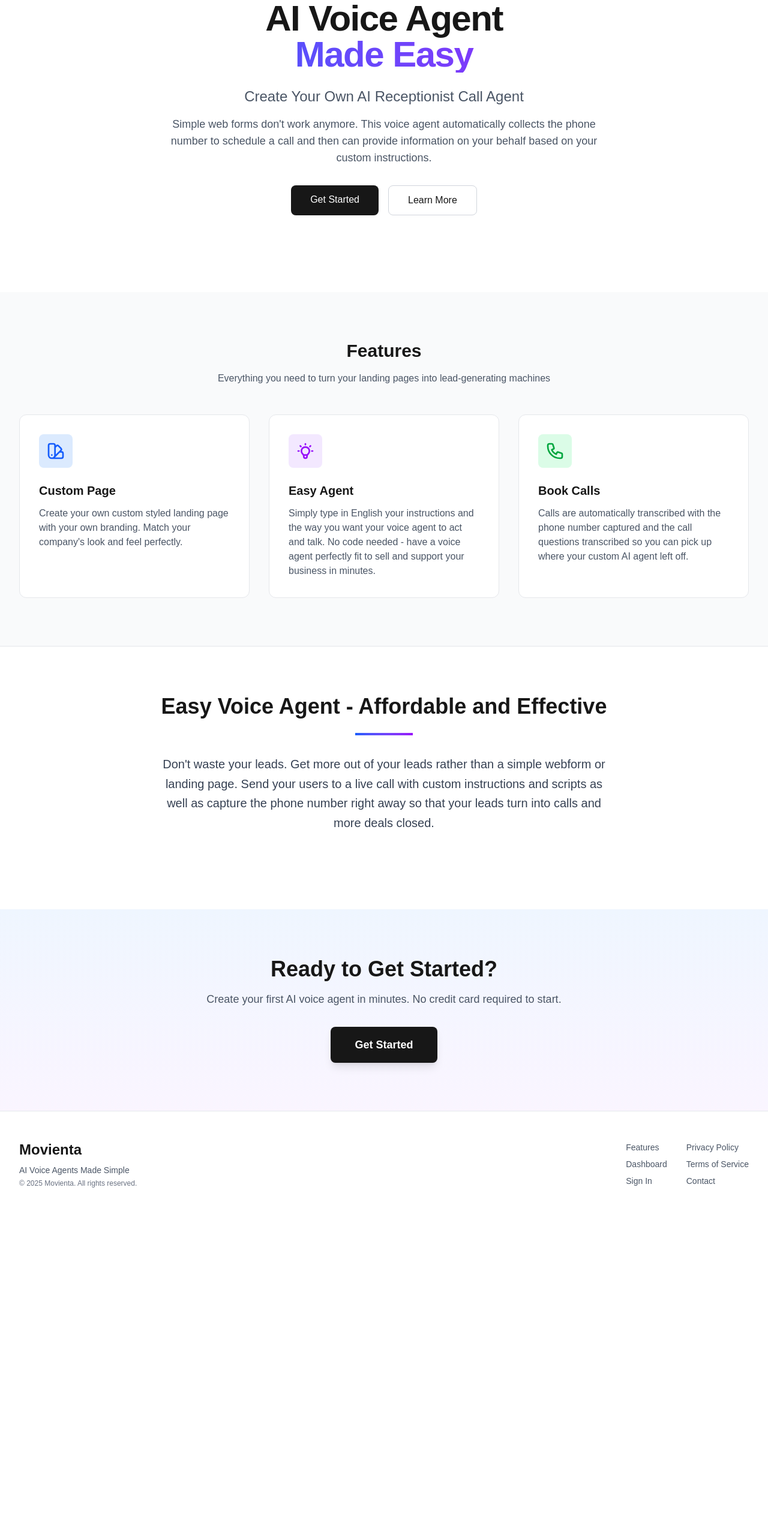
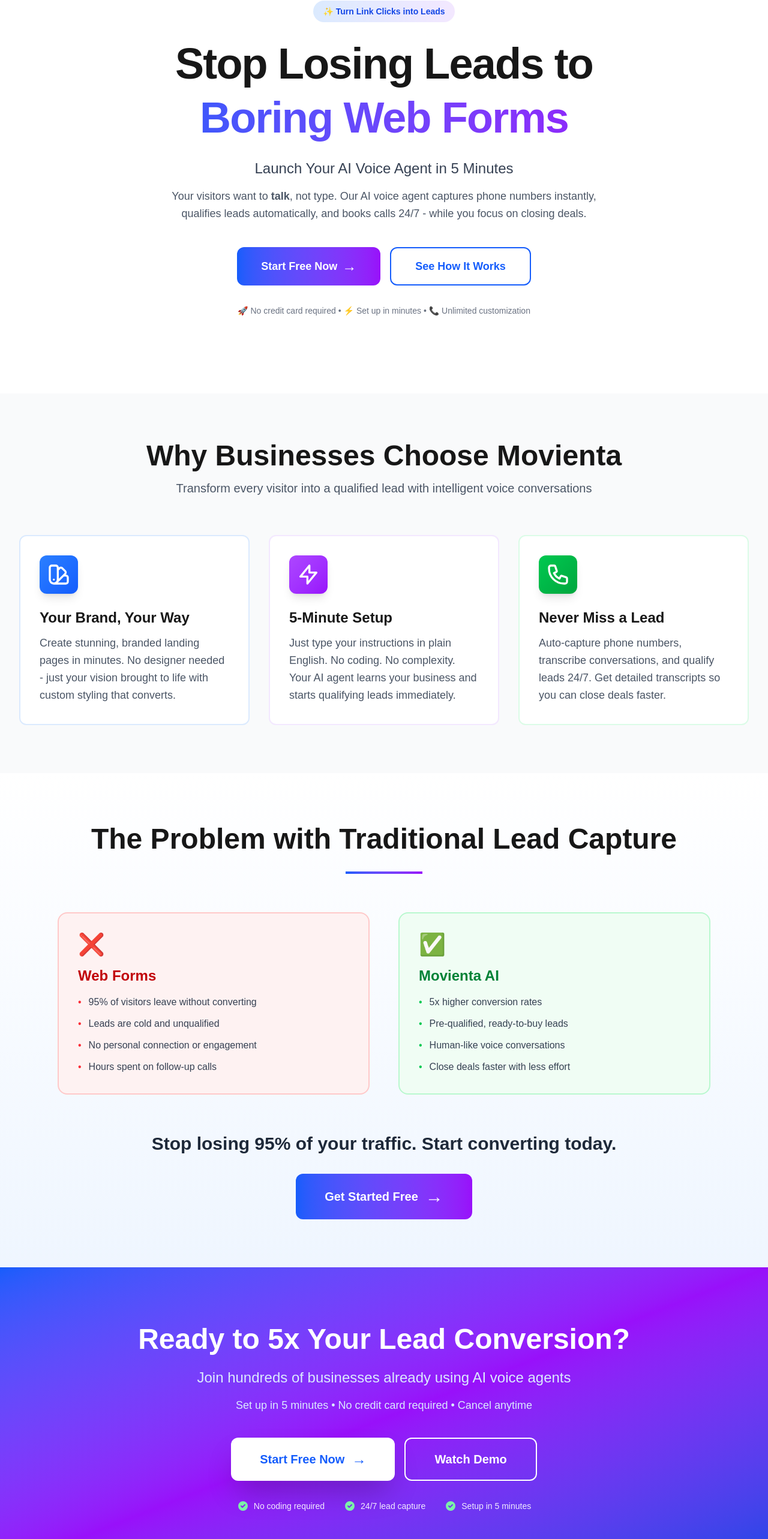
Before and after one commit to CHris23132/Movienta-app, a Next.js app: page / in a window 1280 px wide. Shown: the part 192-2758 px from the top of the page at 60% size. Before the commit the page ends 2221 px from the top, so only its background shows below. Built offline with nearby package versions, Linux system fonts and the light colour scheme; no server answers.

Commit message:
updated-system-landing-page-convert

```diff
--- a/src/app/page.tsx
+++ b/src/app/page.tsx
@@ -7,18 +7,12 @@
       <header className="w-full border-b border-gray-200 dark:border-gray-800">
         <nav className="max-w-7xl mx-auto px-4 sm:px-6 lg:px-8 h-16 flex items-center justify-between">
           <div className="text-2xl font-bold text-foreground">Movienta</div>
-          <div className="flex items-center gap-6">
-            <a href="#services" className="text-sm font-medium hover:text-gray-600 dark:hover:text-gray-400 transition-colors">
-              Services
-            </a>
-            <a href="#about" className="text-sm font-medium hover:text-gray-600 dark:hover:text-gray-400 transition-colors">
-              About
-            </a>
-            <a href="#contact" className="text-sm font-medium hover:text-gray-600 dark:hover:text-gray-400 transition-colors">
-              Contact
-            </a>
-            <Link href="/admin" className="bg-foreground text-background px-4 py-2 rounded-lg text-sm font-medium hover:opacity-90 transition-opacity">
-              Admin Dashboard
+          <div className="flex items-center gap-4">
+            <Link href="/login" className="text-sm font-medium hover:text-gray-600 dark:hover:text-gray-400 transition-colors">
+              Sign In
+            </Link>
+            <Link href="/admin" className="bg-gradient-to-r from-blue-600 to-purple-600 text-white px-6 py-2.5 rounded-lg text-sm font-semibold hover:shadow-lg hover:scale-105 transition-all">
+              Start Now →
             </Link>
           </div>
         </nav>
@@ -28,71 +22,77 @@
       <main className="flex-1">
         <section className="max-w-7xl mx-auto px-4 sm:px-6 lg:px-8 py-20 md:py-32">
           <div className="text-center max-w-4xl mx-auto">
-            <h1 className="text-5xl md:text-6xl font-bold tracking-tight mb-6">
-              AI Voice Agent
+            <div className="inline-block bg-gradient-to-r from-blue-100 to-purple-100 dark:from-blue-900/30 dark:to-purple-900/30 px-4 py-2 rounded-full text-sm font-semibold text-blue-700 dark:text-blue-300 mb-6">
+              ✨ Turn Link Clicks into Leads
+            </div>
+            <h1 className="text-5xl md:text-7xl font-bold tracking-tight mb-6 leading-tight">
+              Stop Losing Leads to
               <span className="block text-transparent bg-clip-text bg-gradient-to-r from-blue-600 to-purple-600">
-                Made Easy
+                Boring Web Forms
               </span>
             </h1>
-            <p className="text-xl md:text-2xl text-gray-600 dark:text-gray-400 mb-4">
-              Create Your Own AI Receptionist Call Agent
+            <p className="text-xl md:text-2xl text-gray-700 dark:text-gray-300 mb-4 font-medium">
+              Launch Your AI Voice Agent in 5 Minutes
             </p>
-            <p className="text-lg text-gray-600 dark:text-gray-400 mb-8 max-w-3xl mx-auto">
-              Simple web forms don&apos;t work anymore. This voice agent automatically collects the phone number to schedule a call
-              and then can provide information on your behalf based on your custom instructions.
+            <p className="text-lg text-gray-600 dark:text-gray-400 mb-10 max-w-3xl mx-auto leading-relaxed">
+              Your visitors want to <strong>talk</strong>, not type. Our AI voice agent captures phone numbers instantly,
+              qualifies leads automatically, and books calls 24/7 - while you focus on closing deals.
             </p>
-            <div className="flex flex-col sm:flex-row gap-4 justify-center">
-              <Link href="/admin" className="bg-foreground text-background px-8 py-3 rounded-lg font-medium hover:opacity-90 transition-opacity">
-                Get Started
+            <div className="flex flex-col sm:flex-row gap-4 justify-center mb-8">
+              <Link href="/admin" className="bg-gradient-to-r from-blue-600 to-purple-600 text-white px-10 py-4 rounded-xl font-semibold text-lg hover:shadow-2xl hover:scale-105 transition-all flex items-center justify-center gap-2">
+                Start Free Now <span className="text-2xl">→</span>
               </Link>
-              <a href="#features" className="border border-gray-300 dark:border-gray-700 px-8 py-3 rounded-lg font-medium hover:bg-gray-50 dark:hover:bg-gray-900 transition-colors">
-                Learn More
-              </a>
+              <Link href="/signup" className="border-2 border-blue-600 text-blue-600 dark:text-blue-400 px-10 py-4 rounded-xl font-semibold text-lg hover:bg-blue-50 dark:hover:bg-blue-950/30 transition-all">
+                See How It Works
+              </Link>
             </div>
+            <p className="text-sm text-gray-500 dark:text-gray-500">
+              🚀 No credit card required • ⚡ Set up in minutes • 📞 Unlimited customization
+            </p>
           </div>
         </section>
 
         {/* Features Section */}
         <section id="features" className="bg-gray-50 dark:bg-gray-900/50 py-20">
           <div className="max-w-7xl mx-auto px-4 sm:px-6 lg:px-8">
-            <h2 className="text-3xl font-bold text-center mb-4">Features</h2>
-            <p className="text-center text-gray-600 dark:text-gray-400 mb-12 max-w-2xl mx-auto">
-              Everything you need to turn your landing pages into lead-generating machines
+            <h2 className="text-4xl md:text-5xl font-bold text-center mb-4">Why Businesses Choose Movienta</h2>
+            <p className="text-center text-xl text-gray-600 dark:text-gray-400 mb-16 max-w-3xl mx-auto">
+              Transform every visitor into a qualified lead with intelligent voice conversations
             </p>
             <div className="grid md:grid-cols-3 gap-8">
-              <div className="bg-background p-8 rounded-xl border border-gray-200 dark:border-gray-800">
-                <div className="w-14 h-14 bg-blue-100 dark:bg-blue-900/30 rounded-lg flex items-center justify-center mb-6">
-                  <svg className="w-8 h-8 text-blue-600" fill="none" stroke="currentColor" viewBox="0 0 24 24">
+              <div className="bg-background p-8 rounded-xl border-2 border-blue-100 dark:border-blue-900/30 hover:border-blue-300 dark:hover:border-blue-700 transition-all hover:shadow-xl">
+                <div className="w-16 h-16 bg-gradient-to-br from-blue-500 to-blue-600 rounded-xl flex items-center justify-center mb-6 shadow-lg">
+                  <svg className="w-10 h-10 text-white" fill="none" stroke="currentColor" viewBox="0 0 24 24">
                     <path strokeLinecap="round" strokeLinejoin="round" strokeWidth={2} d="M7 21a4 4 0 01-4-4V5a2 2 0 012-2h4a2 2 0 012 2v12a4 4 0 01-4 4zm0 0h12a2 2 0 002-2v-4a2 2 0 00-2-2h-2.343M11 7.343l1.657-1.657a2 2 0 012.828 0l2.829 2.829a2 2 0 010 2.828l-8.486 8.485M7 17h.01" />
                   </svg>
                 </div>
-                <h3 className="text-xl font-semibold mb-3">Custom Page</h3>
-                <p className="text-gray-600 dark:text-gray-400">
-                  Create your own custom styled landing page with your own branding. Match your company&apos;s look and feel perfectly.
+                <h3 className="text-2xl font-bold mb-3">Your Brand, Your Way</h3>
+                <p className="text-gray-600 dark:text-gray-400 text-lg leading-relaxed">
+                  Create stunning, branded landing pages in minutes. No designer needed - just your vision brought to life with custom styling that converts.
                 </p>
               </div>
 
-              <div className="bg-background p-8 rounded-xl border border-gray-200 dark:border-gray-800">
-                <div className="w-14 h-14 bg-purple-100 dark:bg-purple-900/30 rounded-lg flex items-center justify-center mb-6">
-                  <svg className="w-8 h-8 text-purple-600" fill="none" stroke="currentColor" viewBox="0 0 24 24">
-                    <path strokeLinecap="round" strokeLinejoin="round" strokeWidth={2} d="M9.663 17h4.673M12 3v1m6.364 1.636l-.707.707M21 12h-1M4 12H3m3.343-5.657l-.707-.707m2.828 9.9a5 5 0 117.072 0l-.548.547A3.374 3.374 0 0014 18.469V19a2 2 0 11-4 0v-.531c0-.895-.356-1.754-.988-2.386l-.548-.547z" />
+              <div className="bg-background p-8 rounded-xl border-2 border-purple-100 dark:border-purple-900/30 hover:border-purple-300 dark:hover:border-purple-700 transition-all hover:shadow-xl">
+                <div className="w-16 h-16 bg-gradient-to-br from-purple-500 to-purple-600 rounded-xl flex items-center justify-center mb-6 shadow-lg">
+                  <svg className="w-10 h-10 text-white" fill="none" stroke="currentColor" viewBox="0 0 24 24">
+                    <path strokeLinecap="round" strokeLinejoin="round" strokeWidth={2} d="M13 10V3L4 14h7v7l9-11h-7z" />
                   </svg>
                 </div>
-                <h3 className="text-xl font-semibold mb-3">Easy Agent</h3>
-                <p className="text-gray-600 dark:text-gray-400">
-                  Simply type in English your instructions and the way you want your voice agent to act and talk. No code needed - have a voice agent perfectly fit to sell and support your business in minutes.
+                <h3 className="text-2xl font-bold mb-3">5-Minute Setup</h3>
+                <p className="text-gray-600 dark:text-gray-400 text-lg leading-relaxed">
+                  Just type your instructions in plain English. No coding. No complexity. Your AI agent learns your business and starts qualifying leads immediately.
                 </p>
               </div>
 
-              <div className="bg-background p-8 rounded-xl border border-gray-200 dark:border-gray-800">
-                <div className="w-14 h-14 bg-green-100 dark:bg-green-900/30 rounded-lg flex items-center justify-center mb-6">
-                  <svg className="w-8 h-8 text-green-600" fill="none" stroke="currentColor" viewBox="0 0 24 24">
+              <div className="bg-background p-8 rounded-xl border-2 border-green-100 dark:border-green-900/30 hover:border-green-300 dark:hover:border-green-700 transition-all hover:shadow-xl">
+                <div className="w-16 h-16 bg-gradient-to-br from-green-500 to-green-600 rounded-xl flex items-center justify-center mb-6 shadow-lg">
+                  <svg className="w-10 h-10 text-white" fill="none" stroke="currentColor" viewBox="0 0 24 24">
                     <path strokeLinecap="round" strokeLinejoin="round" strokeWidth={2} d="M3 5a2 2 0 012-2h3.28a1 1 0 01.948.684l1.498 4.493a1 1 0 01-.502 1.21l-2.257 1.13a11.042 11.042 0 005.516 5.516l1.13-2.257a1 1 0 011.21-.502l4.493 1.498a1 1 0 01.684.949V19a2 2 0 01-2 2h-1C9.716 21 3 14.284 3 6V5z" />
                   </svg>
                 </div>
-                <h3 className="text-xl font-semibold mb-3">Book Calls</h3>
-                <p className="text-gray-600 dark:text-gray-400">
-                  Calls are automatically transcribed with the phone number captured and the call questions transcribed so you can pick up where your custom AI agent left off.
+                <h3 className="text-2xl font-bold mb-3">Never Miss a Lead</h3>
+                <p className="text-gray-600 dark:text-gray-400 text-lg leading-relaxed">
+                  Auto-capture phone numbers, transcribe conversations, and qualify leads 24/7. Get detailed transcripts so you can close deals faster.
                 </p>
               </div>
             </div>
@@ -100,73 +100,139 @@
         </section>
 
         {/* Value Proposition Section */}
-        <section className="py-20 border-t border-gray-200 dark:border-gray-800">
-          <div className="max-w-5xl mx-auto px-4 sm:px-6 lg:px-8">
-            <div className="text-center mb-12">
-              <h2 className="text-3xl md:text-4xl font-bold mb-6">
-                Easy Voice Agent - Affordable and Effective
+        <section className="py-20 bg-gradient-to-b from-white to-blue-50 dark:from-gray-950 dark:to-blue-950/20">
+          <div className="max-w-6xl mx-auto px-4 sm:px-6 lg:px-8">
+            <div className="text-center mb-16">
+              <h2 className="text-4xl md:text-5xl font-bold mb-6 leading-tight">
+                The Problem with Traditional Lead Capture
               </h2>
-              <div className="h-1 w-24 bg-gradient-to-r from-blue-600 to-purple-600 mx-auto mb-8"></div>
-              <p className="text-lg md:text-xl text-gray-700 dark:text-gray-300 leading-relaxed max-w-3xl mx-auto">
-                Don&apos;t waste your leads. Get more out of your leads rather than a simple webform or landing page.
-                Send your users to a live call with custom instructions and scripts as well as capture the phone number
-                right away so that your leads turn into calls and more deals closed.
+              <div className="h-1 w-32 bg-gradient-to-r from-blue-600 to-purple-600 mx-auto mb-10"></div>
+            </div>
+            <div className="grid md:grid-cols-2 gap-12 mb-16">
+              <div className="bg-red-50 dark:bg-red-950/20 p-8 rounded-2xl border-2 border-red-200 dark:border-red-900/30">
+                <div className="text-4xl mb-4">❌</div>
+                <h3 className="text-2xl font-bold mb-4 text-red-700 dark:text-red-400">Web Forms</h3>
+                <ul className="space-y-3 text-gray-700 dark:text-gray-300">
+                  <li className="flex gap-3"><span className="text-red-500">•</span> <span>95% of visitors leave without converting</span></li>
+                  <li className="flex gap-3"><span className="text-red-500">•</span> <span>Leads are cold and unqualified</span></li>
+                  <li className="flex gap-3"><span className="text-red-500">•</span> <span>No personal connection or engagement</span></li>
+                  <li className="flex gap-3"><span className="text-red-500">•</span> <span>Hours spent on follow-up calls</span></li>
+                </ul>
+              </div>
+              <div className="bg-green-50 dark:bg-green-950/20 p-8 rounded-2xl border-2 border-green-200 dark:border-green-900/30">
+                <div className="text-4xl mb-4">✅</div>
+                <h3 className="text-2xl font-bold mb-4 text-green-700 dark:text-green-400">Movienta AI</h3>
+                <ul className="space-y-3 text-gray-700 dark:text-gray-300">
+                  <li className="flex gap-3"><span className="text-green-500">•</span> <span>5x higher conversion rates</span></li>
+                  <li className="flex gap-3"><span className="text-green-500">•</span> <span>Pre-qualified, ready-to-buy leads</span></li>
+                  <li className="flex gap-3"><span className="text-green-500">•</span> <span>Human-like voice conversations</span></li>
+                  <li className="flex gap-3"><span className="text-green-500">•</span> <span>Close deals faster with less effort</span></li>
+                </ul>
+              </div>
+            </div>
+            <div className="text-center">
+              <p className="text-2xl md:text-3xl font-bold text-gray-800 dark:text-gray-200 mb-8">
+                Stop losing 95% of your traffic. Start converting today.
               </p>
+              <Link href="/admin" className="inline-flex items-center gap-3 bg-gradient-to-r from-blue-600 to-purple-600 text-white px-12 py-5 rounded-xl font-bold text-xl hover:shadow-2xl hover:scale-105 transition-all">
+                Get Started Free <span className="text-3xl">→</span>
+              </Link>
             </div>
           </div>
         </section>
 
         {/* CTA Section */}
-        <section className="py-20 bg-gradient-to-b from-blue-50 to-purple-50 dark:from-blue-950/20 dark:to-purple-950/20">
-          <div className="max-w-4xl mx-auto px-4 sm:px-6 lg:px-8 text-center">
-            <h2 className="text-3xl md:text-4xl font-bold mb-4">Ready to Get Started?</h2>
-            <p className="text-lg text-gray-600 dark:text-gray-400 mb-8">
-              Create your first AI voice agent in minutes. No credit card required to start.
+        <section className="py-24 bg-gradient-to-br from-blue-600 via-purple-600 to-blue-700 relative overflow-hidden">
+          <div className="absolute inset-0 bg-grid-white/10 [mask-image:linear-gradient(0deg,transparent,black)]"></div>
+          <div className="max-w-5xl mx-auto px-4 sm:px-6 lg:px-8 text-center relative z-10">
+            <h2 className="text-4xl md:text-5xl font-bold mb-6 text-white">
+              Ready to 5x Your Lead Conversion?
+            </h2>
+            <p className="text-xl md:text-2xl text-blue-100 mb-4">
+              Join hundreds of businesses already using AI voice agents
             </p>
-            <Link href="/signup" className="inline-block bg-foreground text-background px-10 py-4 rounded-lg font-semibold text-lg hover:opacity-90 transition-opacity shadow-lg">
-              Get Started
-            </Link>
+            <p className="text-lg text-blue-100 mb-10 max-w-2xl mx-auto">
+              Set up in 5 minutes • No credit card required • Cancel anytime
+            </p>
+            <div className="flex flex-col sm:flex-row gap-4 justify-center items-center mb-8">
+              <Link href="/admin" className="bg-white text-blue-600 px-12 py-5 rounded-xl font-bold text-xl hover:bg-gray-100 transition-all shadow-2xl hover:scale-105 inline-flex items-center gap-3">
+                Start Free Now <span className="text-2xl">→</span>
+              </Link>
+              <Link href="/signup" className="border-2 border-white text-white px-12 py-5 rounded-xl font-bold text-xl hover:bg-white/10 transition-all">
+                Watch Demo
+              </Link>
+            </div>
+            <div className="flex flex-wrap justify-center gap-8 text-white/90 text-sm">
+              <div className="flex items-center gap-2">
+                <svg className="w-5 h-5 text-green-300" fill="currentColor" viewBox="0 0 20 20">
+                  <path fillRule="evenodd" d="M10 18a8 8 0 100-16 8 8 0 000 16zm3.707-9.293a1 1 0 00-1.414-1.414L9 10.586 7.707 9.293a1 1 0 00-1.414 1.414l2 2a1 1 0 001.414 0l4-4z" clipRule="evenodd" />
+                </svg>
+                <span>No coding required</span>
+              </div>
+              <div className="flex items-center gap-2">
+                <svg className="w-5 h-5 text-green-300" fill="currentColor" viewBox="0 0 20 20">
+                  <path fillRule="evenodd" d="M10 18a8 8 0 100-16 8 8 0 000 16zm3.707-9.293a1 1 0 00-1.414-1.414L9 10.586 7.707 9.293a1 1 0 00-1.414 1.414l2 2a1 1 0 001.414 0l4-4z" clipRule="evenodd" />
+                </svg>
+                <span>24/7 lead capture</span>
+              </div>
+              <div className="flex items-center gap-2">
+                <svg className="w-5 h-5 text-green-300" fill="currentColor" viewBox="0 0 20 20">
+                  <path fillRule="evenodd" d="M10 18a8 8 0 100-16 8 8 0 000 16zm3.707-9.293a1 1 0 00-1.414-1.414L9 10.586 7.707 9.293a1 1 0 00-1.414 1.414l2 2a1 1 0 001.414 0l4-4z" clipRule="evenodd" />
+                </svg>
+                <span>Setup in 5 minutes</span>
+              </div>
+            </div>
           </div>
         </section>
       </main>
 
       {/* Footer */}
-      <footer className="border-t border-gray-200 dark:border-gray-800 py-12">
+      <footer className="bg-gray-900 dark:bg-black border-t border-gray-800 py-16">
         <div className="max-w-7xl mx-auto px-4 sm:px-6 lg:px-8">
-          <div className="flex flex-col md:flex-row justify-between items-center gap-6">
-            <div className="text-center md:text-left">
-              <div className="text-2xl font-bold mb-2">Movienta</div>
-              <div className="text-sm text-gray-600 dark:text-gray-400">
-                AI Voice Agents Made Simple
-              </div>
-              <div className="text-xs text-gray-500 dark:text-gray-500 mt-1">
-                © 2025 Movienta. All rights reserved.
+          <div className="grid md:grid-cols-4 gap-12 mb-12">
+            <div className="md:col-span-2">
+              <div className="text-3xl font-bold mb-4 text-white">Movienta</div>
+              <p className="text-gray-400 mb-6 text-lg leading-relaxed">
+                Transform your website visitors into qualified leads with AI-powered voice agents.
+                No coding required, set up in minutes.
+              </p>
+              <Link href="/admin" className="inline-flex items-center gap-2 bg-gradient-to-r from-blue-600 to-purple-600 text-white px-6 py-3 rounded-lg font-semibold hover:shadow-lg transition-all">
+                Get Started Free →
+              </Link>
+            </div>
+            <div>
+              <h3 className="text-white font-semibold mb-4 text-lg">Product</h3>
+              <div className="flex flex-col gap-3">
+                <a href="#features" className="text-gray-400 hover:text-white transition-colors">
+                  Features
+                </a>
+                <Link href="/admin" className="text-gray-400 hover:text-white transition-colors">
+                  Dashboard
+                </Link>
+                <Link href="/signup" className="text-gray-400 hover:text-white transition-colors">
+                  Pricing
+                </Link>
               </div>
             </div>
-            <div className="flex gap-8">
-              <div className="flex flex-col gap-2">
-                <a href="#features" className="text-sm text-gray-600 dark:text-gray-400 hover:text-foreground transition-colors">
-                  Features
-                </a>
-                <Link href="/admin" className="text-sm text-gray-600 dark:text-gray-400 hover:text-foreground transition-colors">
-                  Dashboard
-                </Link>
-                <Link href="/login" className="text-sm text-gray-600 dark:text-gray-400 hover:text-foreground transition-colors">
+            <div>
+              <h3 className="text-white font-semibold mb-4 text-lg">Company</h3>
+              <div className="flex flex-col gap-3">
+                <Link href="/login" className="text-gray-400 hover:text-white transition-colors">
                   Sign In
                 </Link>
-              </div>
-              <div className="flex flex-col gap-2">
-                <a href="#" className="text-sm text-gray-600 dark:text-gray-400 hover:text-foreground transition-colors">
+                <a href="#" className="text-gray-400 hover:text-white transition-colors">
                   Privacy Policy
                 </a>
-                <a href="#" className="text-sm text-gray-600 dark:text-gray-400 hover:text-foreground transition-colors">
+                <a href="#" className="text-gray-400 hover:text-white transition-colors">
                   Terms of Service
-                </a>
-                <a href="#" className="text-sm text-gray-600 dark:text-gray-400 hover:text-foreground transition-colors">
-                  Contact
                 </a>
               </div>
             </div>
+          </div>
+          <div className="border-t border-gray-800 pt-8 text-center">
+            <p className="text-gray-500 text-sm">
+              © 2025 Movienta. All rights reserved. Built for businesses that want to convert more leads.
+            </p>
           </div>
         </div>
       </footer>
```
